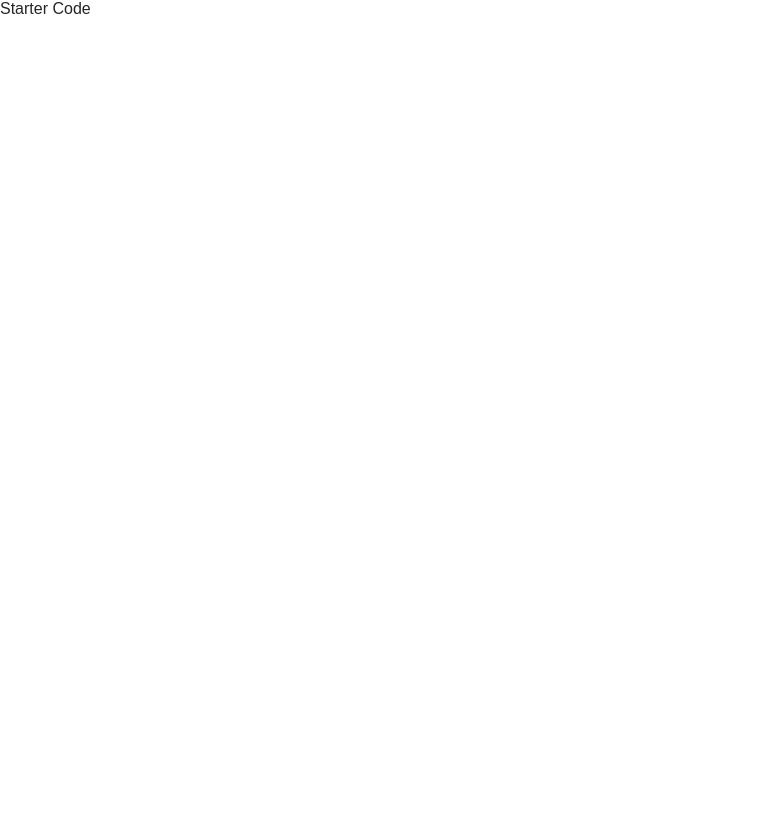
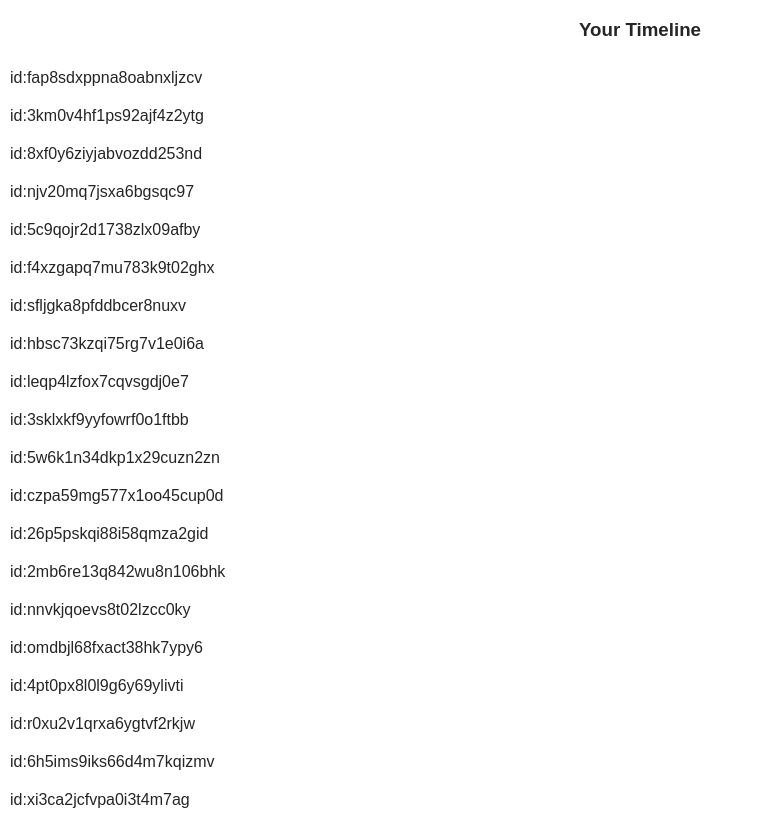
Before and after one commit to srjshrivastav/Udacity, a React (Create React App) app in the folder Twitter-kindOf/: page / in a window 1280 px wide. Shown: the whole page, without its empty margins (0-763 px from the left). Before the commit the page ends 800 px from the top, so only its background shows below. Built offline with nearby package versions, Linux system fonts and the light colour scheme.

Commit message:
Created dashboard component

```diff
--- a/Twitter-kindOf/src/components/App.js
+++ b/Twitter-kindOf/src/components/App.js
@@ -1,7 +1,7 @@
 import React, { Component } from 'react'
 import {connect} from 'react-redux'
 import {handleInitialData} from '../actions/shared'
-import thunk from 'redux-thunk'
+import Dashboard from './Dashboard'
 
 class App extends Component {
   componentDidMount(){
@@ -12,7 +12,7 @@
   render() {
     return (
       <div>
-        Starter Code
+       <Dashboard />
       </div>
     )
   }
--- /dev/null
+++ b/Twitter-kindOf/src/components/Dashboard.js
@@ -0,0 +1,30 @@
+import React from 'react'
+import {connect} from 'react-redux'
+
+
+class Dashboard extends React.Component{
+    render(){
+        return(
+            <div>
+                <h3 className='center'>Your Timeline</h3>
+                <ul className='dashboard-list'>
+                    {this.props.tweetIds.map((id)=>(
+                        <li key={id}>
+                            id:{id}
+                        </li>
+                    ))}
+
+                </ul>
+            </div>
+        )
+    }
+}
+
+function mapStateToProps({tweets}) {
+        return{
+            tweetIds :Object.keys(tweets)
+            .sort((a,b)=>tweets[b].timestamp - tweets[a].timestamp)
+        }
+}
+
+export default connect(mapStateToProps)(Dashboard)
```
